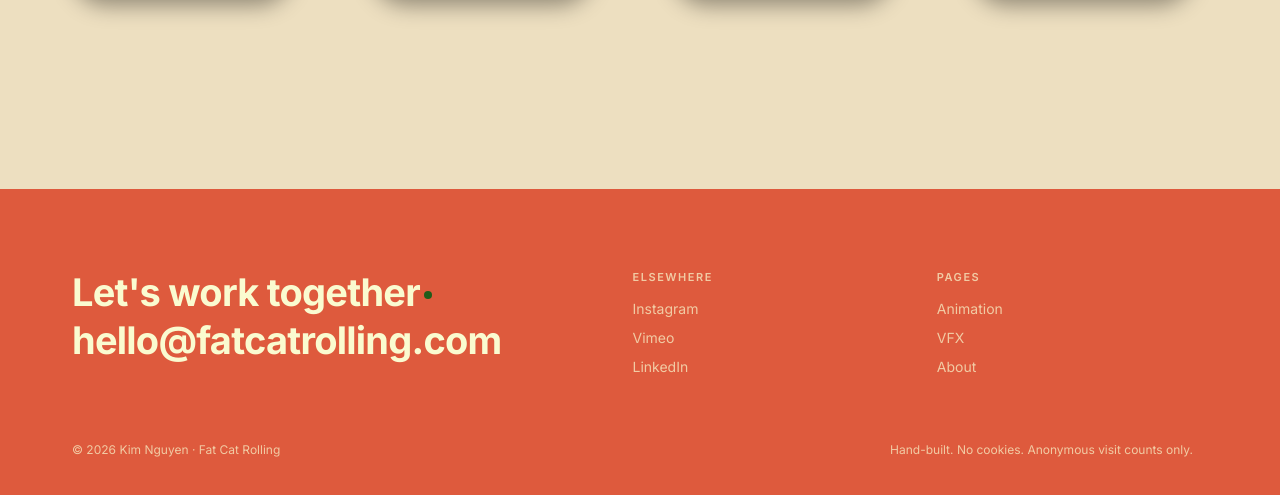
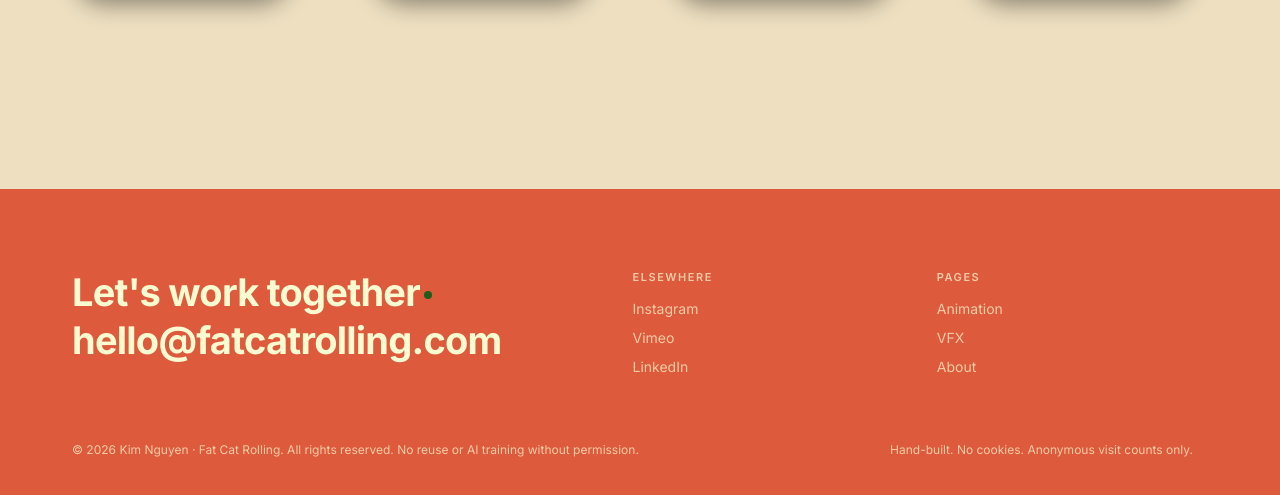
Before and after one commit to fatcatrolling/fatcatrolling.github.io, a plain HTML site: page index.html in a window 1280 px wide. Shown: the part 2515-3010 px from the top of the page. Drawn offline with nearby package versions, Linux system fonts and the light colour scheme.

Commit message:
Add rights notice, LICENSE, and stricter .gitignore
Footer now states all rights reserved and no AI training (editable as
pages.footer.rights). LICENSE spells out that no reuse is permitted.
.gitignore blocks secrets, private documents, and source project files.

Co-Authored-By: Claude Opus 5.5 <noreply@anthropic.com>

```diff
--- a/data.js
+++ b/data.js
@@ -445,6 +445,7 @@ try {
         "reelsHeading": "Reels",
         "creditsLabel": "Credits",
         "tagline": "Hand-built. No cookies. Anonymous visit counts only.",
+        "rights": "All rights reserved. No reuse or AI training without permission.",
         "navHome": "Home",
         "navTechnical": "Technical Animation",
         "navAnimation": "Animation",
--- a/index.html
+++ b/index.html
@@ -143,7 +143,7 @@
         </div>
       </div>
       <div class="footer__copy">
-        <span>© <span id="year"></span> <span data-bind="copyright">Kim Nguyen · Fat Cat Rolling</span></span>
+        <span>© <span id="year"></span> <span data-bind="copyright">Kim Nguyen · Fat Cat Rolling</span>. <span data-bind="pages.rights">All rights reserved. No reuse or AI training without permission.</span></span>
         <span data-bind="pages.tagline">Hand-built. No cookies. Anonymous visit counts only.</span>
       </div>
     </div>
```
Also changed, not shown: about.html (+1 -1 lines), animation.html (+1 -1 lines), vfx.html (+1 -1 lines), 2 other files.
